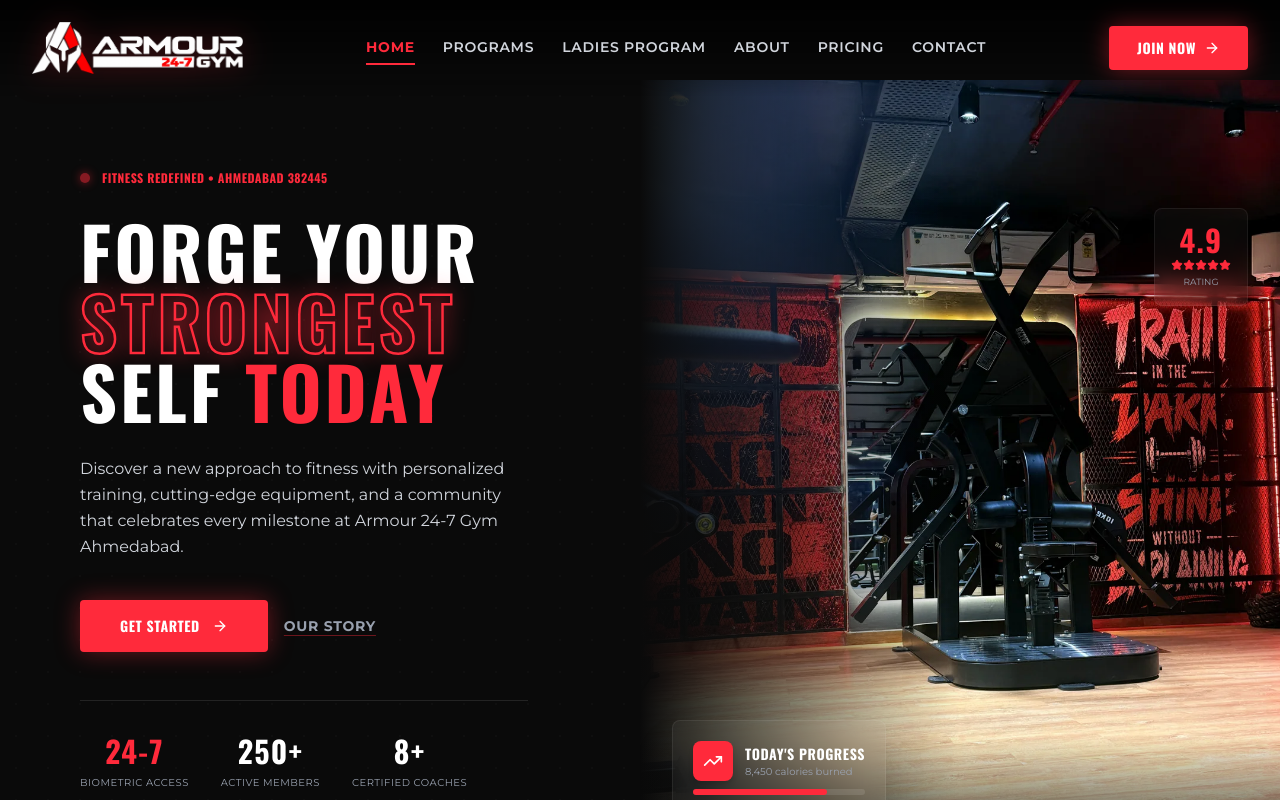
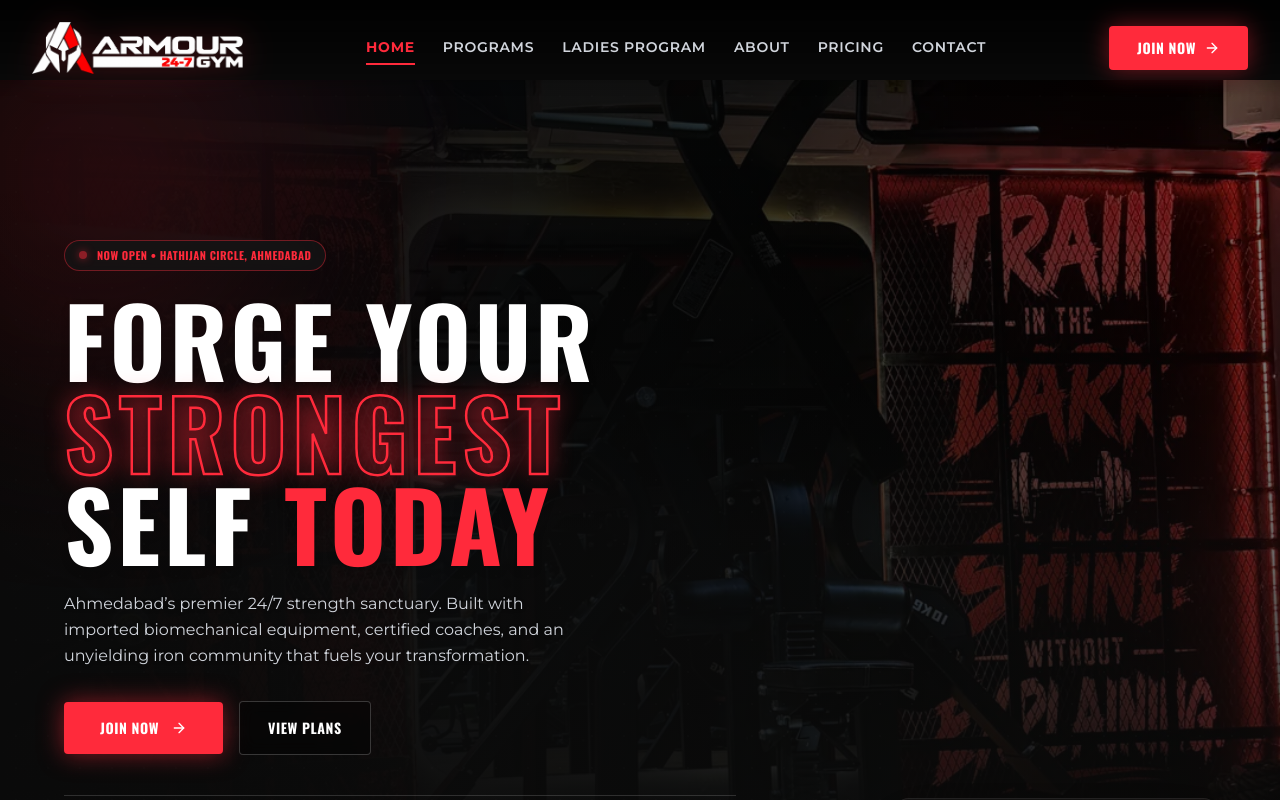
Before and after one commit to SaileshSingh1806/armour-gym, a Next.js app: page / in a window 1280 px wide. Shown: the top 800 px of the page. Built offline with nearby package versions, Linux system fonts and the light colour scheme.

Commit message:
feat: redesign hero section with full-bleed immersive gym background and cinematic dark gradient for mobile & desktop

```diff
--- a/src/app/page.tsx
+++ b/src/app/page.tsx
@@ -242,107 +242,100 @@ export default function HomePage() {
     <div className="bg-[#0a0a0a] text-white min-h-screen">
 
       {/* ============================================================ */}
-      {/* 1. HERO — Split Screen (Armour 24-7 Crimson Red Theme) */}
+      {/* 1. HERO — Full Bleed Premium Arena (Mobile & Desktop) */}
       {/* ============================================================ */}
-      <section className="min-h-screen grid grid-cols-1 lg:grid-cols-2 relative gs-hero-section">
-        {/* Left Content */}
-        <div className="flex items-center px-8 md:px-16 lg:px-20 pt-36 pb-20 lg:pt-0 lg:pb-0 relative gs-hero-left">
-          <div className="grid-pattern absolute inset-0 opacity-40 pointer-events-none" />
-          <div className="relative z-10 max-w-xl">
+      <section className="min-h-screen relative flex items-center overflow-hidden">
+        {/* Full-width Immersive Gym Background with Cinematic Lighting Overlay */}
+        <div className="absolute inset-0 z-0">
+          <Image
+            src="/images/img_7854.webp"
+            alt="Armour 24-7 Gym Training Arena"
+            fill
+            priority
+            sizes="100vw"
+            className="object-cover object-[70%_center] md:object-center"
+          />
+          {/* Multi-layered cinematic gradient: strong left dark vignette for pristine text readability, bottom fade into next section */}
+          <div className="absolute inset-0 bg-gradient-to-r from-[#0a0a0a] via-[#0a0a0a]/90 md:via-[#0a0a0a]/80 to-transparent" />
+          <div className="absolute inset-0 bg-gradient-to-t from-[#0a0a0a] via-[#0a0a0a]/60 to-black/40" />
+          {/* Subtle brand red ambient glow on top-left */}
+          <div className="absolute -top-24 -left-24 w-96 h-96 bg-[#ff2a3b]/15 rounded-full blur-[120px] pointer-events-none" />
+          <div className="grid-pattern absolute inset-0 opacity-20 pointer-events-none" />
+        </div>
 
-            {/* Eyebrow */}
-            <div className="flex items-center gap-3 mb-8">
-              <div className="w-2.5 h-2.5 bg-[#ff2a3b] rounded-full animate-pulse shadow-[0_0_10px_#ff2a3b]" />
-              <span className="text-xs font-bold uppercase tracking-[0.4em] text-[#ff2a3b] font-oswald">
-                Fitness Redefined • Ahmedabad 382445
+        {/* Hero Content Container */}
+        <div className="relative z-10 max-w-7xl mx-auto px-6 sm:px-8 md:px-12 lg:px-16 w-full pt-32 pb-20 md:pt-40 md:pb-28">
+          <div className="max-w-2xl">
+
+            {/* Eyebrow Badge */}
+            <div className="inline-flex items-center gap-2.5 px-3.5 py-1.5 bg-[#141414]/80 border border-[#ff2a3b]/40 backdrop-blur-md rounded-full mb-6">
+              <div className="w-2 h-2 bg-[#ff2a3b] rounded-full animate-pulse shadow-[0_0_8px_#ff2a3b]" />
+              <span className="text-[11px] font-bold uppercase tracking-[0.25em] text-[#ff2a3b] font-oswald">
+                Now Open • Hathijan Circle, Ahmedabad
               </span>
             </div>
 
             {/* Title with Clean Non-Intersecting Solid & Red Outline Text */}
-            <h1 className="text-5xl md:text-6xl lg:text-7xl font-oswald font-bold uppercase leading-[0.92] mb-8">
+            <h1 className="text-5xl sm:text-6xl md:text-7xl lg:text-8xl font-oswald font-bold uppercase leading-[0.92] tracking-tight mb-6 text-white drop-shadow-lg">
               Forge Your<br />
               <span className="text-outline-brand inline-block my-1 tracking-wider">STRONGEST</span><br />
               Self <span className="text-[#ff2a3b]">Today</span>
             </h1>
 
-            <p className="text-gray-300 leading-relaxed mb-10 max-w-md text-sm sm:text-base font-body">
-              Discover a new approach to fitness with personalized training, cutting-edge equipment, and a community that celebrates every milestone at Armour 24-7 Gym Ahmedabad.
+            <p className="text-gray-300 leading-relaxed mb-8 max-w-lg text-sm sm:text-base font-body drop-shadow">
+              Ahmedabad’s premier 24/7 strength sanctuary. Built with imported biomechanical equipment, certified coaches, and an unyielding iron community that fuels your transformation.
             </p>
 
             {/* CTAs */}
-            <div className="flex flex-wrap items-center gap-4 mb-12">
+            <div className="flex flex-wrap items-center gap-4 mb-10">
               <Link
                 href="/contact"
-                className="bg-[#ff2a3b] text-white font-oswald font-bold uppercase text-sm px-10 py-4 tracking-widest hover:bg-white hover:text-black transition-all rounded-sm inline-flex items-center gap-3 shadow-[0_0_25px_rgba(255,42,59,0.4)]"
+                className="bg-[#ff2a3b] text-white font-oswald font-bold uppercase text-sm px-9 py-4 tracking-widest hover:bg-white hover:text-black transition-all rounded-sm inline-flex items-center gap-3 shadow-[0_0_25px_rgba(255,42,59,0.5)] cursor-pointer"
               >
-                <span>Get Started</span>
+                <span>Join Now</span>
                 <ArrowRight className="w-4 h-4" />
               </Link>
               <Link
-                href="/about"
-                className="text-sm font-bold uppercase tracking-wider text-gray-400 hover:text-[#ff2a3b] transition-colors underline underline-offset-4 decoration-[#ff2a3b]/40 hover:decoration-[#ff2a3b]"
+                href="/pricing"
+                className="px-7 py-4 border border-white/20 bg-black/40 backdrop-blur-sm hover:border-[#ff2a3b] hover:text-[#ff2a3b] text-white font-oswald font-bold uppercase text-sm tracking-wider transition-all rounded-sm cursor-pointer"
               >
-                Our Story
+                View Plans
               </Link>
             </div>
 
-            {/* Mini stats - Open 24/7 Facility */}
-            <div className="flex gap-8 pt-8 border-t border-white/10">
-              <div className="text-center">
-                <span className="text-3xl font-oswald font-bold text-[#ff2a3b]">24-7</span>
-                <p className="text-[10px] text-gray-400 uppercase tracking-wider mt-1">Biometric Access</p>
+            {/* Stats Bar */}
+            <div className="flex flex-wrap gap-6 sm:gap-10 pt-6 border-t border-white/15">
+              <div>
+                <span className="text-3xl sm:text-4xl font-oswald font-bold text-[#ff2a3b] drop-shadow">24/7</span>
+                <p className="text-[10px] text-gray-400 uppercase tracking-widest mt-1">Biometric Entry *</p>
               </div>
-              <div className="text-center">
-                <span className="text-3xl font-oswald font-bold text-white">250+</span>
-                <p className="text-[10px] text-gray-400 uppercase tracking-wider mt-1">Active Members</p>
+              <div className="border-l border-white/10 pl-6 sm:pl-10">
+                <span className="text-3xl sm:text-4xl font-oswald font-bold text-white drop-shadow">250+</span>
+                <p className="text-[10px] text-gray-400 uppercase tracking-widest mt-1">Active Athletes</p>
               </div>
-              <div className="text-center">
-                <span className="text-3xl font-oswald font-bold text-white">8+</span>
-                <p className="text-[10px] text-gray-400 uppercase tracking-wider mt-1">Certified Coaches</p>
+              <div className="border-l border-white/10 pl-6 sm:pl-10">
+                <span className="text-3xl sm:text-4xl font-oswald font-bold text-white drop-shadow">8+</span>
+                <p className="text-[10px] text-gray-400 uppercase tracking-widest mt-1">Certified Coaches</p>
               </div>
             </div>
 
           </div>
         </div>
-        {/* Right Image with Floating Glass Cards */}
-        <div className="relative hidden lg:block overflow-hidden">
-          <Image
-            src="/images/img_7854.webp"
-            alt="Armour 24-7 Gym Athlete"
-            fill
-            priority
-            sizes="50vw"
-            className="object-cover object-center"
-          />
-          <div className="absolute inset-0 bg-gradient-to-r from-[#0a0a0a] via-transparent to-transparent" />
-          <div className="absolute bottom-0 left-0 right-0 bg-gradient-to-t from-[#0a0a0a] to-transparent h-36" />
 
-          {/* Floating Glass Card */}
-          <div className="absolute bottom-16 left-8 glass p-5 rounded-lg max-w-xs shadow-2xl">
-            <div className="flex items-center gap-3 mb-2">
-              <div className="w-10 h-10 bg-[#ff2a3b] rounded-lg flex items-center justify-center text-white shadow-md">
-                <TrendingUp className="w-5 h-5" />
-              </div>
-              <div>
-                <p className="text-sm font-oswald font-bold uppercase text-white">Today&apos;s Progress</p>
-                <p className="text-[10px] text-gray-400">8,450 calories burned</p>
-              </div>
+        {/* Floating Glass Stats Badge on Desktop */}
+        <div className="hidden xl:block absolute bottom-16 right-16 z-10 glass p-5 rounded-xl max-w-xs shadow-2xl border border-white/15 backdrop-blur-md">
+          <div className="flex items-center gap-3.5 mb-2">
+            <div className="w-11 h-11 bg-[#ff2a3b] rounded-lg flex items-center justify-center text-white shadow-md">
+              <TrendingUp className="w-6 h-6" />
             </div>
-            <div className="w-full bg-white/10 rounded-full h-1.5 mt-2">
-              <div className="bg-[#ff2a3b] h-1.5 rounded-full" style={{ width: "78%" }} />
+            <div>
+              <p className="text-sm font-oswald font-bold uppercase text-white">Imported Machinery</p>
+              <p className="text-[11px] text-gray-300">Biomechanically Calibrated</p>
             </div>
           </div>
-
-          {/* Floating Rating Badge */}
-          <div className="absolute top-32 right-8 glass p-4 rounded-lg text-center shadow-2xl">
-            <span className="text-3xl font-oswald font-bold text-[#ff2a3b] block leading-none">4.9</span>
-            <div className="flex text-[#ff2a3b] justify-center my-1">
-              {[...Array(5)].map((_, i) => (
-                <Star key={i} className="w-3 h-3 fill-current" />
-              ))}
-            </div>
-            <p className="text-[9px] text-gray-400 uppercase">Rating</p>
-          </div>
+          <p className="text-[11px] text-gray-400 pt-1 border-t border-white/10 mt-2">
+            Hammer Strength &amp; Heavy Iron setup in Ahmedabad
+          </p>
         </div>
       </section>
 
```
